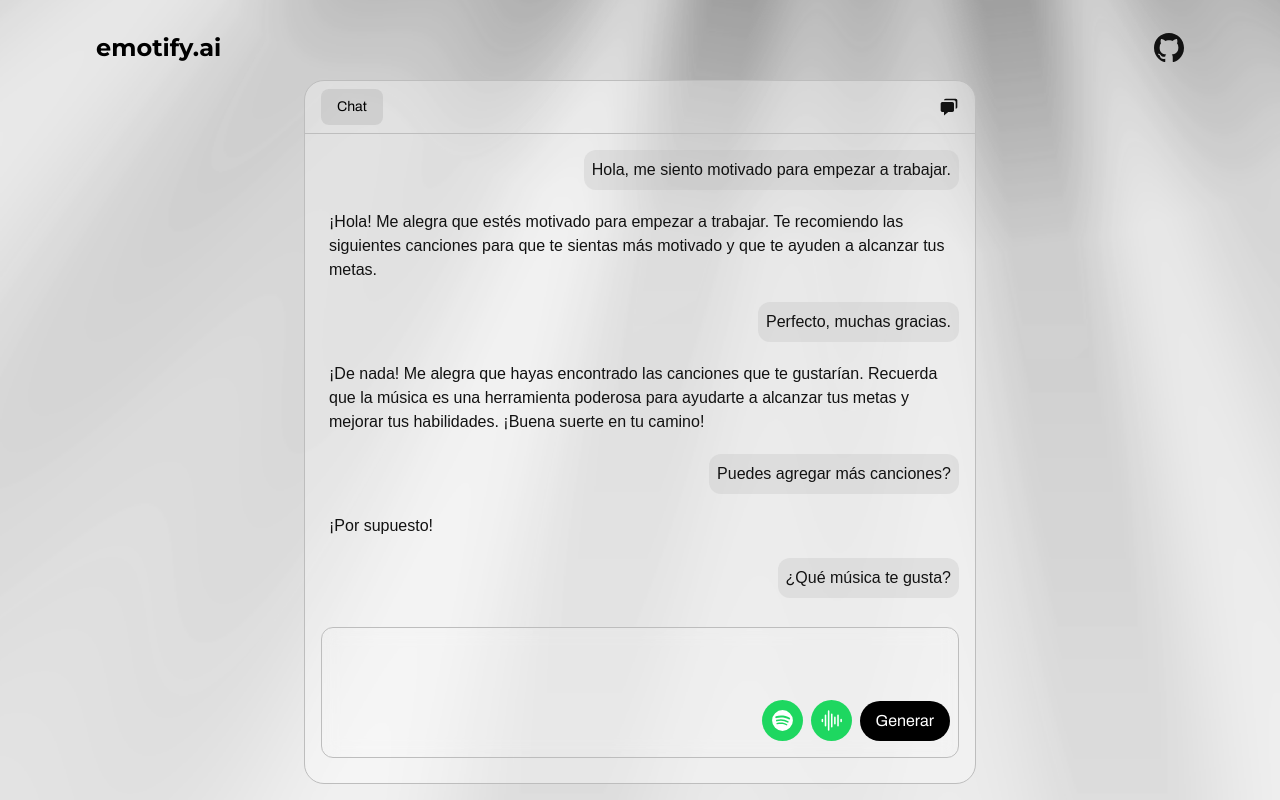
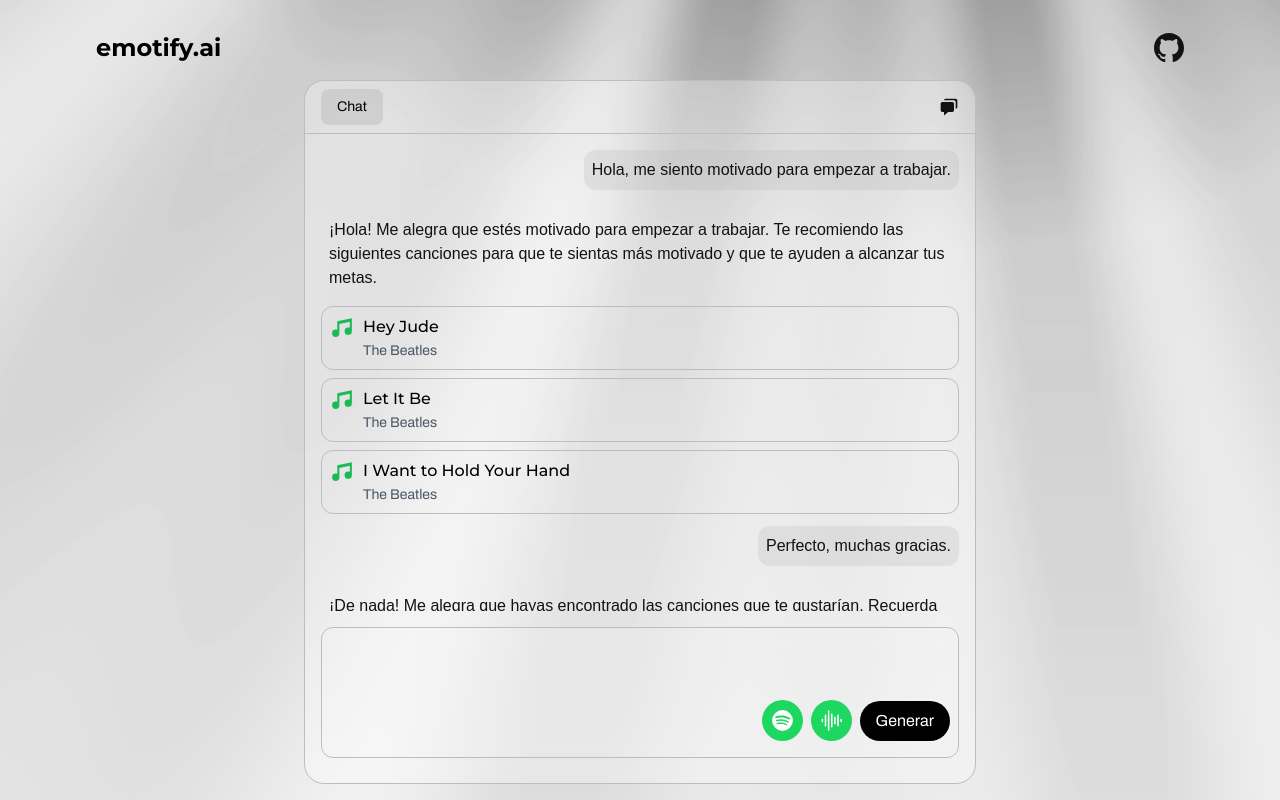
Before and after one commit to SebastianUrdaneguiBisalaya/emotify.ai, a Next.js app: page /music in a window 1280 px wide. Built offline with nearby package versions, Linux system fonts and the light colour scheme; what @midudev/tailwind-animations would draw is missing.

Commit message:
chore: add list card view into bubble chat to show the list of recommended songs by AI model

```diff
--- a/src/components/bubble-chat.tsx
+++ b/src/components/bubble-chat.tsx
@@ -28,9 +28,35 @@
 						return (
 							<div
 								key={item.id}
-								className={`flex items-center ${item.role === "user" ? "justify-end" : "justify-start"}`}
+								className={`flex flex-col gap-2 ${item.role === "user" ? "justify-end" : "justify-start"}`}
 							>
-								<p className={`text-archivo p-2 ${item.role === "user" ? "text-right rounded-xl bg-gray-light/30 dark:bg-gray-light/20" : "text-left"}`}>{item.text}</p>
+								<p className={`text-archivo p-2 ${item.role === "user" ? "w-fit self-end text-right rounded-xl bg-gray-light/30 dark:bg-gray-light/20" : "text-left"}`}>{item.text}</p>
+								<div
+									className="flex flex-col gap-2 items-center justify-start overflow-x-auto"
+								>
+									{
+										item.songs && item.songs.length > 0 && item.songs.map((song) => {
+											return (
+												<div
+													className="w-full p-2 flex gap-2 border border-gray-light dark:border-gray-light-opacity/20 rounded-xl"
+													key={song.id}
+												>
+													<span>
+														<svg xmlns="http://www.w3.org/2000/svg" width="25" height="25" viewBox="0 0 24 24"><path fill="#1DB954" d="M21 3v12.5a3.5 3.5 0 0 1-3.5 3.5a3.5 3.5 0 0 1-3.5-3.5a3.5 3.5 0 0 1 3.5-3.5c.54 0 1.05.12 1.5.34V6.47L9 8.6v8.9A3.5 3.5 0 0 1 5.5 21A3.5 3.5 0 0 1 2 17.5A3.5 3.5 0 0 1 5.5 14c.54 0 1.05.12 1.5.34V6z"/></svg>
+													</span>
+													<div className="flex flex-col gap-0.5">
+														<p className="font-montserrat font-medium text-black dark:text-white text-left">
+															{song.title}
+														</p>
+														<span className="font-archivo text-sm text-gray-600 dark:text-gray-light text-left">
+															{song.artist}
+														</span>
+													</div>
+												</div>
+											)
+										})
+									}
+								</div>
 							</div>
 						)
 					})
--- a/src/constants/data.ts
+++ b/src/constants/data.ts
@@ -74,6 +74,11 @@
         artist: "The Beatles",
         title: "Hey Jude",
       },
+      {
+        id: "7",
+        artist: "The Beatles",
+        title: "Let It Be",
+      },
     ],
   },
   {
```
